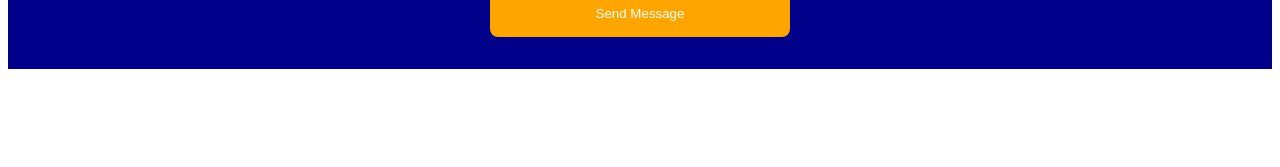
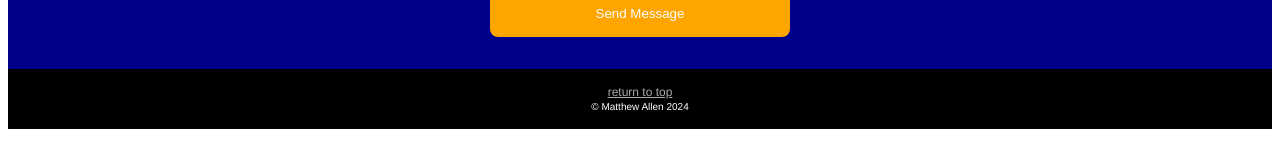
Before and after one commit to mdallen5393/bytebuilders2, a Vue app: page / in a window 1280 px wide. Shown: the part 517-684 px from the top of the page. Built offline with nearby package versions, Linux system fonts and the light colour scheme; no server answers; the database is empty.

Commit message:
Added footer and basic styling

```diff
--- a/src/App.vue
+++ b/src/App.vue
@@ -2,12 +2,14 @@
   <IndexHeader />
   <InitiativesPanel />
   <ContactForm />
+  <IndexFooter />
 </template>
 
 <script>
 import ContactForm from './components/ContactForm.vue';
 import IndexHeader from './components/IndexHeader.vue';
 import InitiativesPanel from './components/InitiativesPanel.vue';
+import IndexFooter from './components/IndexFooter.vue';
 
 export default {
   name: 'App',
@@ -15,6 +17,7 @@ export default {
     ContactForm,
     IndexHeader,
     InitiativesPanel,
+    IndexFooter,
   }
 }
 </script>
--- a/src/components/IndexFooter.vue
+++ b/src/components/IndexFooter.vue
@@ -0,0 +1,43 @@
+<template>
+  <footer id="bottom">
+    <div><a href="#top">return to top</a></div>
+    <small>&copy; Matthew Allen 2024</small>
+  </footer>
+</template>
+
+<script>
+// import { defineComponent, ref } from 'vue';
+import { defineComponent } from 'vue';
+
+export default defineComponent({
+  setup() {
+    // const title = ref('ByteBuilders Homepage')
+    return {
+      // title,
+    }
+  },
+})
+</script>
+
+<style scoped>
+footer {
+  background-color: black;
+  color: white;
+  font-size: 12px;
+  padding: 1rem;
+}
+
+a {
+  color: darkgray;
+}
+
+
+a:hover {
+  color: lightblue;
+}
+
+a:active {
+  color: orange;
+}
+
+</style>
--- a/src/components/IndexHeader.vue
+++ b/src/components/IndexHeader.vue
@@ -27,7 +27,7 @@ export default defineComponent({
 
 <style scoped>
 header {
-  background-color: #f8f9fa;
+  /* background-color: #f8f9fa; */
   padding: 1rem;
 }
 
```
